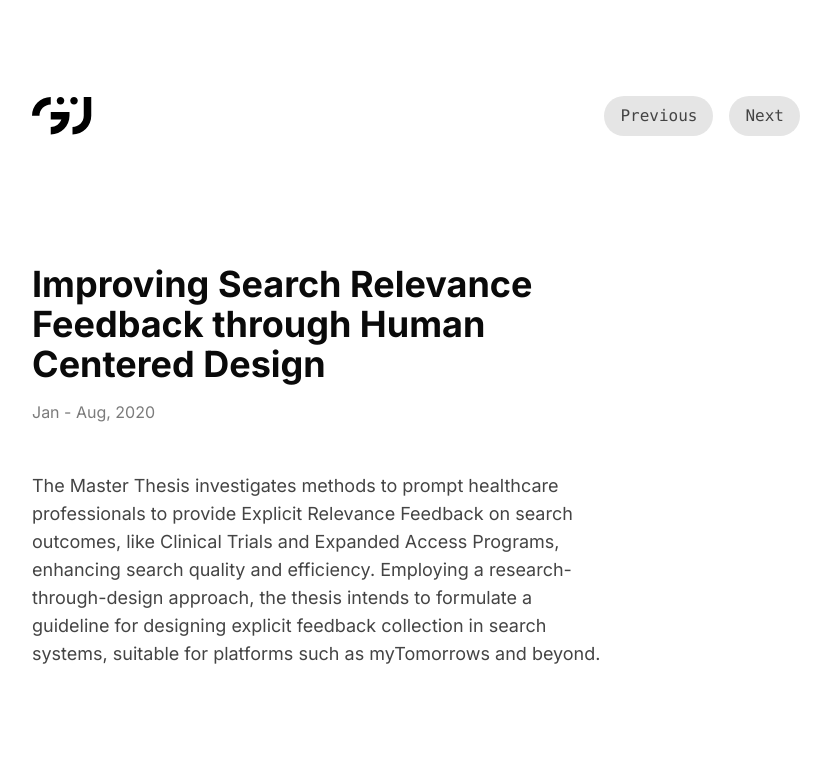
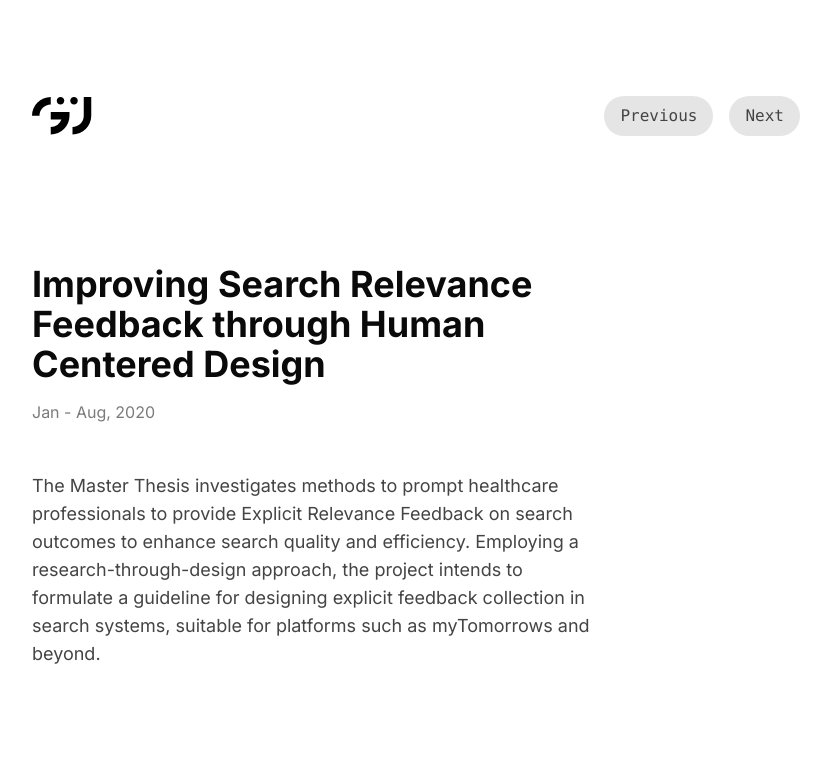
Before and after one commit to Goooleon/Portfolio-24, a Next.js app: page /grad-thesis-myt-search in a window 1280 px wide. Shown: the top 778 px of the page, without its empty margins (224-1055 px from the left). Built offline with nearby package versions, Linux system fonts and the light colour scheme.

Commit message:
grad caption change

```diff
--- a/app/(projects)/grad-thesis-myt-search/page.tsx
+++ b/app/(projects)/grad-thesis-myt-search/page.tsx
@@ -17,7 +17,7 @@ export default function Project() {
             <ProjectCaption
                 projectTitle={`Improving Search Relevance Feedback through Human Centered Design`}
                 projectDate={`Jan - Aug, 2020`}
-                projectDes={`The Master Thesis investigates methods to prompt healthcare professionals to provide Explicit Relevance Feedback on search outcomes, like Clinical Trials and Expanded Access Programs, enhancing search quality and efficiency. Employing a research-through-design approach, the thesis intends to formulate a guideline for designing explicit feedback collection in search systems, suitable for platforms such as myTomorrows and beyond.`}
+                projectDes={`The Master Thesis investigates methods to prompt healthcare professionals to provide Explicit Relevance Feedback on search outcomes to enhance search quality and efficiency. Employing a research-through-design approach, the project intends to formulate a guideline for designing explicit feedback collection in search systems, suitable for platforms such as myTomorrows and beyond.`}
                 projectCover="/grad-thesis-myt-search/cover.png"
                 role={`Graduate Intern (Research & Design)`}
                 platform={`Web`}
```
